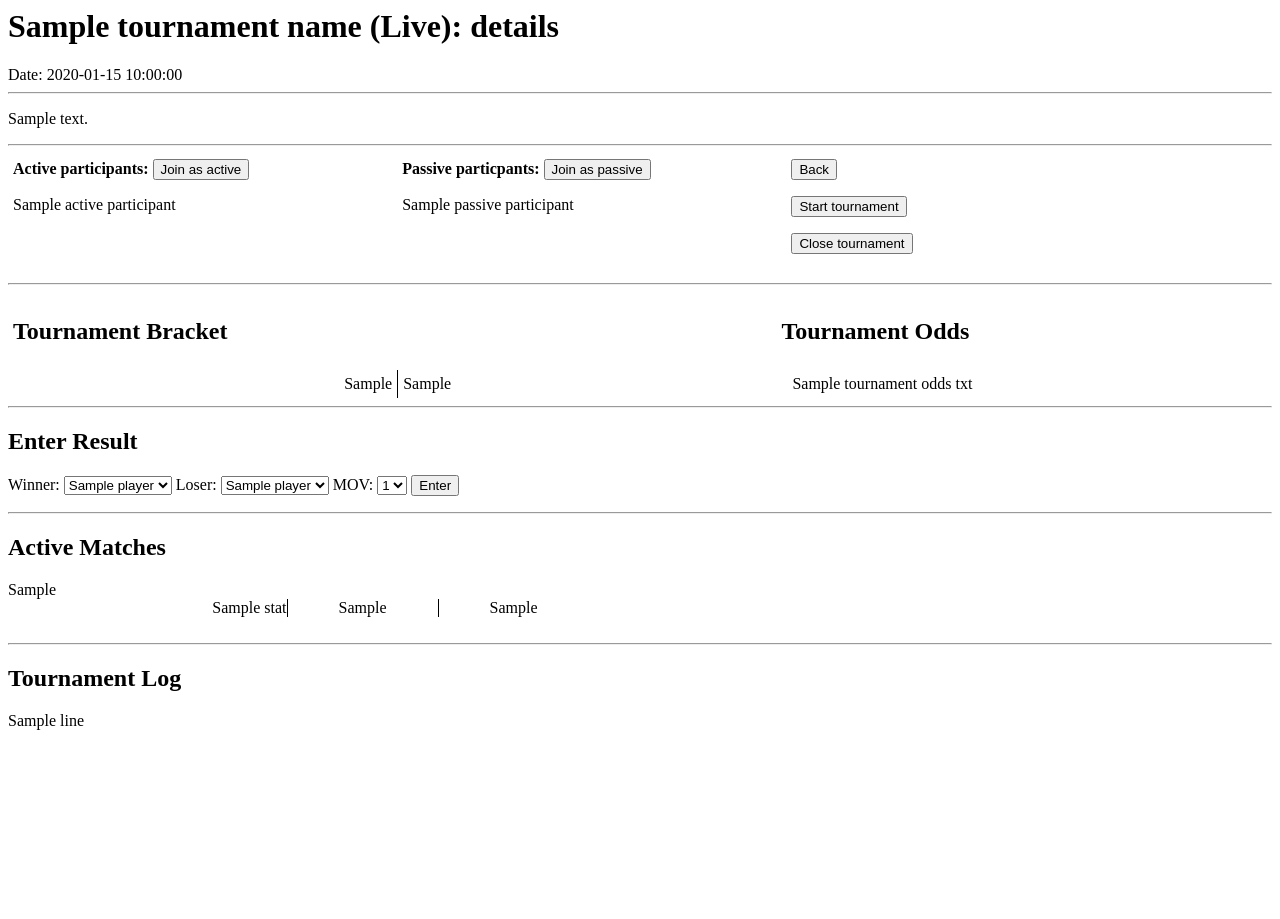
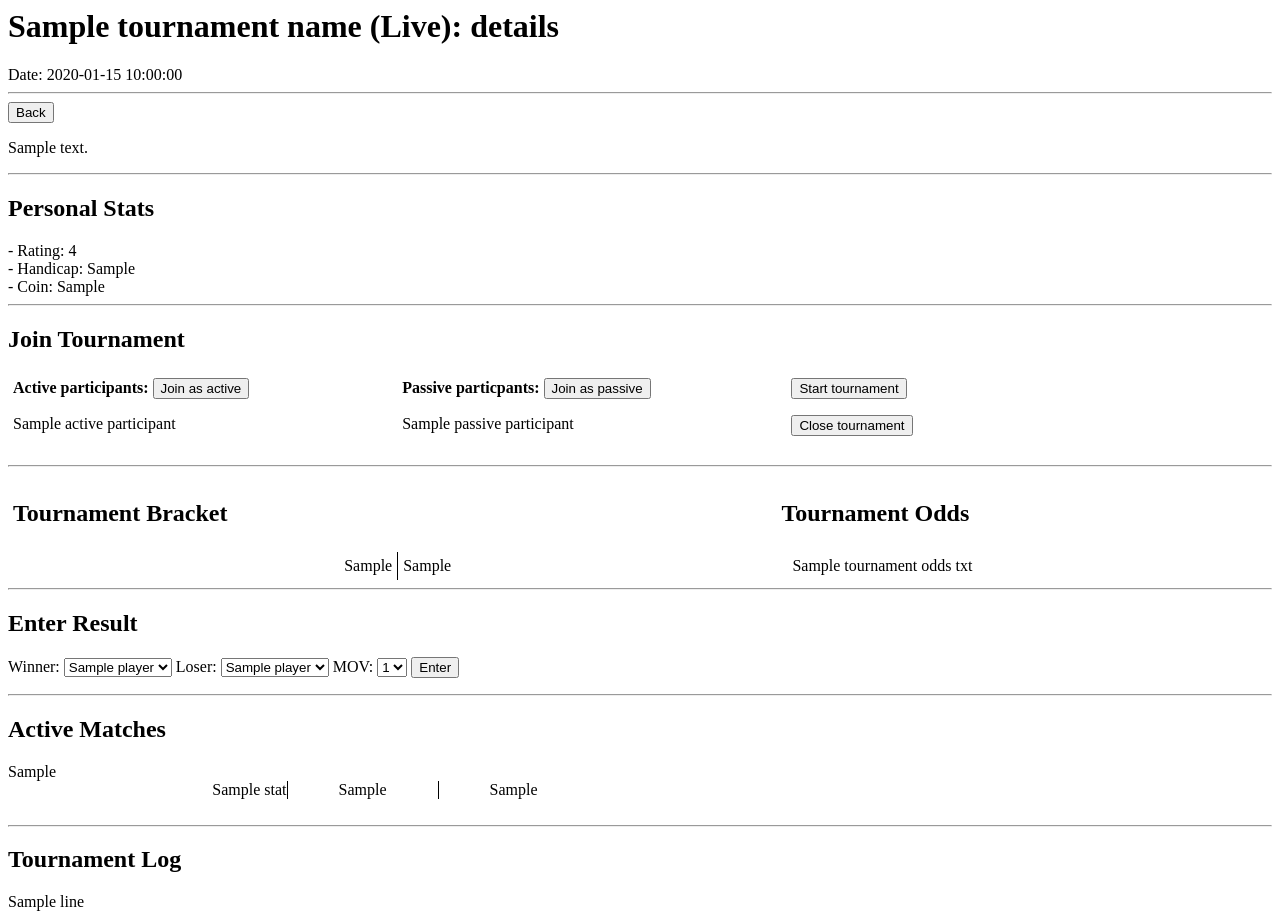
Before and after one commit to DanielKeith93/superposition-smash, a Flask app: template templates/live_tournament_details.html in a window 1280 px wide. Before the commit the page ends 730 px from the top, so only its background shows below. Run offline with Flask 2, Linux system fonts and the light colour scheme; the template is opened without the code that fills it: most values are stand-ins (such as "Sample title", 1, 10 or a date in 2020).

Commit message:
Personal details in live tournament

```diff
--- a/app.py
+++ b/app.py
@@ -155,6 +155,10 @@ def live_tournament_details( user_name, tournament_name ):
     account = load_account_from_db( user_name )
     kwargs['tournament'] = load_tournament_from_db( tournament_name )
     kwargs['tournament_name'] = kwargs['tournament'].name
+
+    kwargs['personal_rating'] = f'{account.rating:.0f}'
+    kwargs['personal_handicap'] = account.handicap
+    kwargs['personal_coin'] = f'{account.coin:.2f}'
 
     if "submit_button" in request.form:
         if request.form['submit_button']=="active":
--- a/templates/live_tournament_details.html
+++ b/templates/live_tournament_details.html
@@ -34,10 +34,23 @@
     Date: {{ tournament.date }} <br>
 
     <hr>
+    <form method="post" action="{{ url_for('tournaments_list', user_name=user_name) }}">
+      <button type="submit">Back</button>
+    </form>
     <p>{{ debug_message }}</p>
     <hr>
 
+    <div>
+      <h2>Personal Stats</h2>
+      - Rating: {{personal_rating}}<br>
+      - Handicap: {{personal_handicap}}<br>
+      - Coin: {{personal_coin}}
+    </div>
+
+    <hr>
+
     <div class="row">
+      <h2>Join Tournament</h2>
       <div class="column3">
 
         <form method="post" action="{{ url_for('live_tournament_details', user_name=user_name, tournament_name=tournament_name ) }}">
@@ -61,10 +74,6 @@
       </div>
 
       <div class="column3">
-
-        <form method="post" action="{{ url_for('tournaments_list', user_name=user_name) }}">
-          <button type="submit">Back</button><br>
-        </form>
 
         <form action="" method="post" style="visibility:{{ admin_visibility }}">
             <button type="submit" name="submit_button" value="start_tournament" onclick="confirm_starttourn(event)">Start tournament</button><br>
```
Also changed, not shown: db.db.
